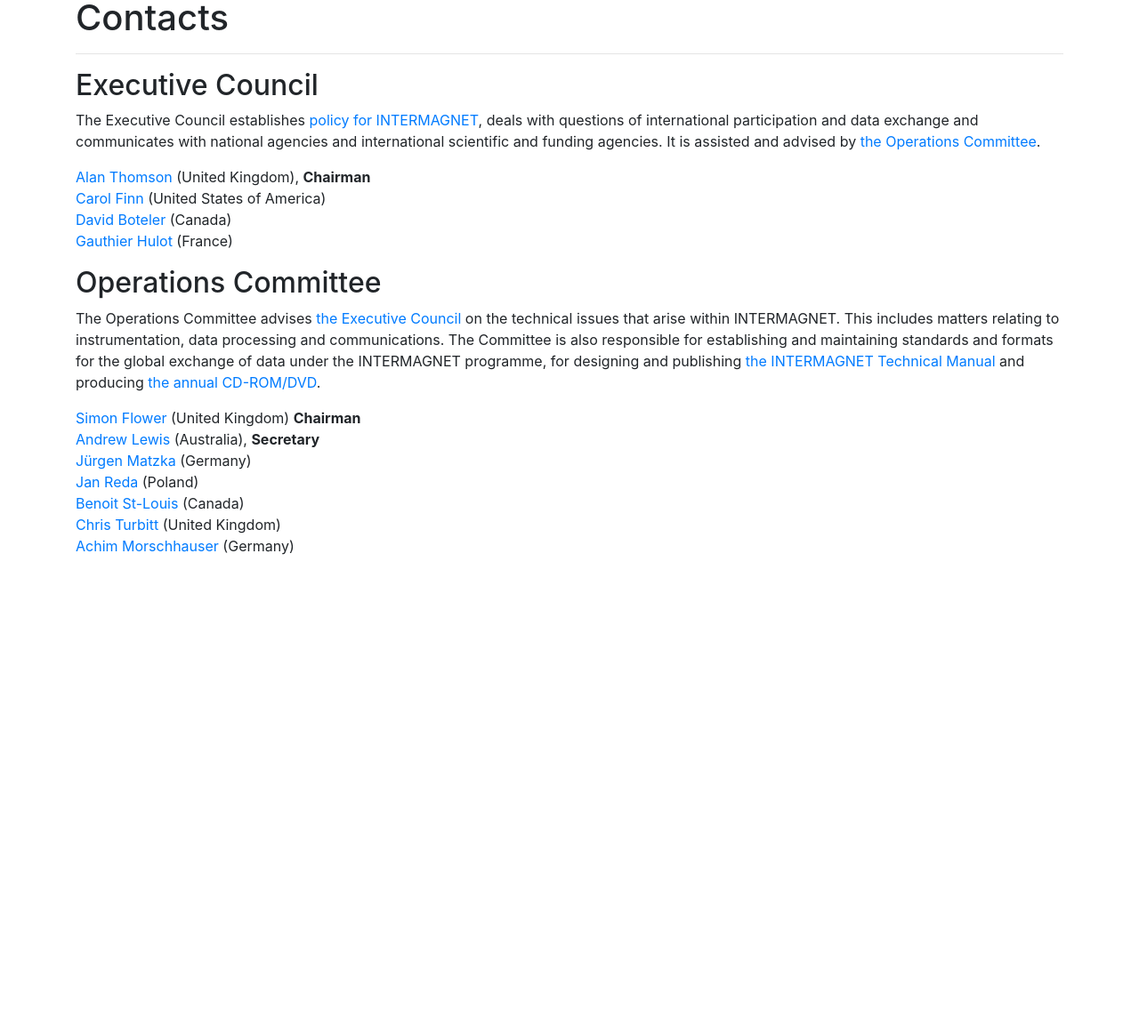
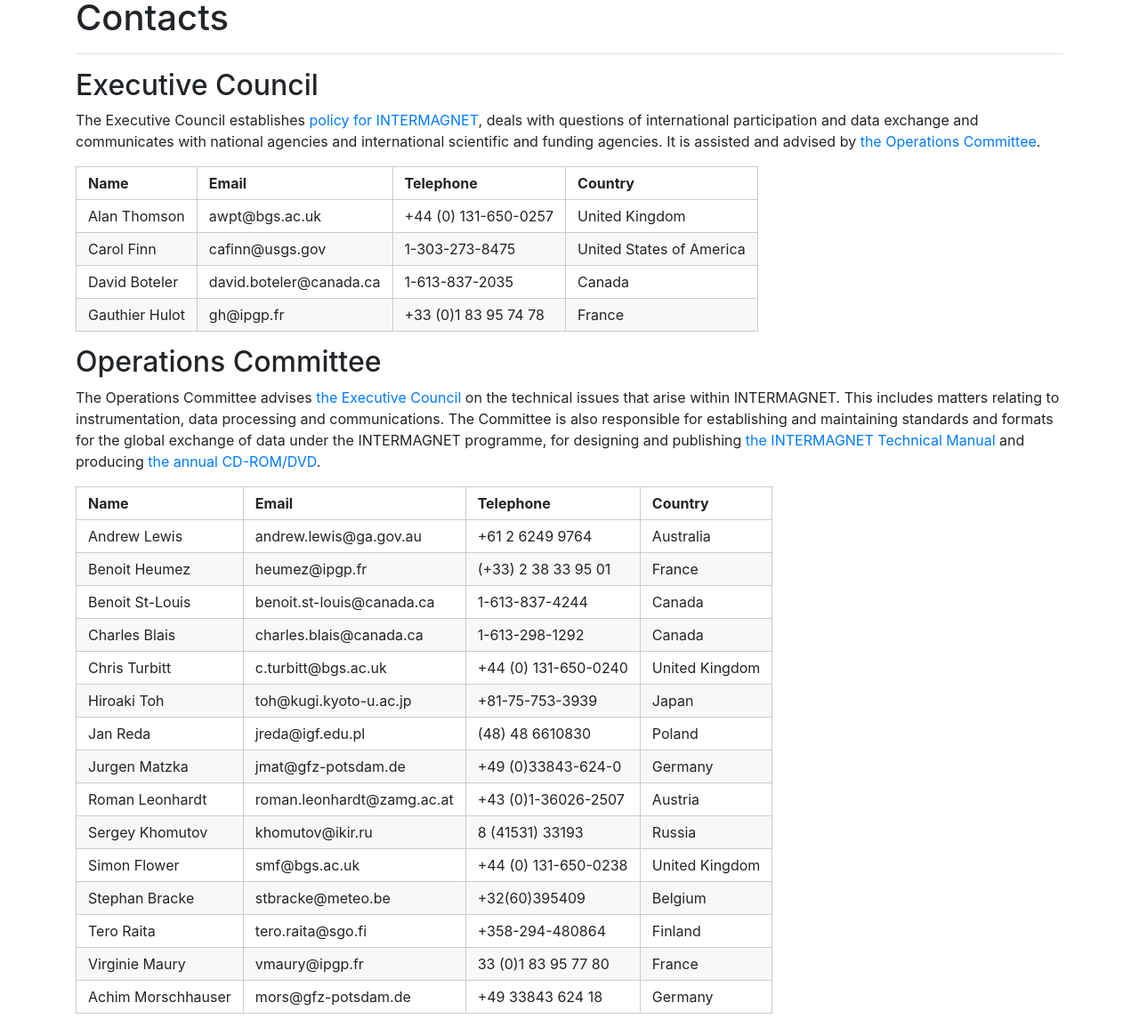
Before and after one commit to INTERMAGNET/intermagnet.github.io, a Jekyll site: the page built from contacts.md, in a window 1280 px wide, cut to the strip 176-1331 px from the top of the page. Shown: the whole strip at 89% size. Built offline with Jekyll 4.4.1, drawn with Linux system fonts in a browser that asks for light colours; before the commit the page ends 1200 px from its top, so only the background shows below that.

Commit message:
Cleanup sturcture and prepare for trnasition from intermagnet.org

```diff
--- a/_includes/index/services.html
+++ b/_includes/index/services.html
@@ -3,15 +3,17 @@
         <p><strong>Data</strong></p>
         <div class="list-group">
             <a href="/data_conditions.html" class="list-group-item list-group-item-action">Data Conditions</a>
-            <a href="http://www.intermagnet.org/data-donnee/download-eng.php" class="list-group-item list-group-item-action">Data Download (external)</a>
+            <a href="ftp://ftp.seismo.nrcan.gc.ca/intermagnet/" class="list-group-item list-group-item-action">Data Download (FTP)</a>
             <a href="http://www.intermagnet.org/data-donnee/formatdata-eng.php" class="list-group-item list-group-item-action">Data Format (external)</a>
             <a href="http://www.intermagnet.org/data-donnee/dataplot-eng.php" class="list-group-item list-group-item-action">Observatory Plots (external)</a>
             <a href="http://www.intermagnet.org/activitymap/activitymap-eng.php" class="list-group-item list-group-item-action">Geomagnetic Activity Map (external)</a>
+            <a href="/data_checkers.html" class="list-group-item list-group-item-action">Data Quality Checking</a>
         </div>
     </div>
     <div class="col-sm-4">
         <p><strong>Observatories</strong></p>
         <div class="list-group">
+            <a href="/metadata/" class="list-group-item list-group-item-action">IMOs and Definitive Catalogue (beta)</a>
             <a href="http://www.intermagnet.org/imos/imotblobs-eng.php" class="list-group-item list-group-item-action">IMOs and Responsible GINs (external)</a>
             <a href="http://www.intermagnet.org/imos/imomap-eng.php" class="list-group-item list-group-item-action">Map (external)</a>
             <a href="http://www.intermagnet.org/imos/imophoto-eng.php" class="list-group-item list-group-item-action">Photographs (external)</a>
@@ -24,7 +26,6 @@
         <div class="list-group">
             <a href="/structure.html" class="list-group-item list-group-item-action">Organizational Structure</a>
             <a href="/faq/" class="list-group-item list-group-item-action">FAQ</a>
-            <a href="http://www.intermagnet.org/data-donnee/cdrom/cddata-eng.php" class="list-group-item list-group-item-action">CD-ROM/DVDs (external)</a>
             <a href="http://www.intermagnet.org/publication-software/technicalsoft-eng.php" class="list-group-item list-group-item-action">Technical Reference Manual (external)</a>
             <a href="/publications.html" class="list-group-item list-group-item-action">Publications</a>
             <a href="/meetings.html" class="list-group-item list-group-item-action">Meetings</a>
--- a/contacts.md
+++ b/contacts.md
@@ -6,19 +6,31 @@
 
 The Executive Council establishes [policy for INTERMAGNET](/_includes/index/principles.html), deals with questions of international participation and data exchange and communicates with national agencies and international scientific and funding agencies. It is assisted and advised by [the Operations Committee](#operations-committee).
 
-[Alan Thomson](/members/AlanThomson.md) (United Kingdom), **Chairman**
-[Carol Finn](/members/CarolFinn.md) (United States of America)
-[David Boteler](/members/DavidBoteler.md) (Canada)
-[Gauthier Hulot](/members/GauthierHulot.md) (France)
+| Name |  Email | Telephone | Country |
+|------|--------|-----------|---------|
+| Alan Thomson | awpt@bgs.ac.uk | +44 (0) 131-650-0257 | United Kingdom |
+| Carol Finn | cafinn@usgs.gov | 1-303-273-8475 | United States of America |
+| David Boteler | david.boteler@canada.ca | 1-613-837-2035 | Canada |
+| Gauthier Hulot | gh@ipgp.fr | +33 (0)1 83 95 74 78 | France |
 
 ## Operations Committee
 
 The Operations Committee advises [the Executive Council](#executive-council) on the technical issues that arise within INTERMAGNET. This includes matters relating to instrumentation, data processing and communications. The Committee is also responsible for establishing and maintaining standards and formats for the global exchange of data under the INTERMAGNET programme, for designing and publishing [the INTERMAGNET Technical Manual](http://www.intermagnet.org/publication-software/technicalsoft-eng.php) and producing [the annual CD-ROM/DVD](http://www.intermagnet.org/data-donnee/cdrom/cddata-eng.php).
 
-[Simon Flower](/members/SimonFlower.md) (United Kingdom)  **Chairman**
-[Andrew Lewis](/members/AndrewLewis.md) (Australia), **Secretary**
-[Jürgen Matzka](/members/JurgenMatzka.md) (Germany)
-[Jan Reda](/members/JanReda.md) (Poland)
-[Benoit St-Louis](/members/BenoitStLouis.md) (Canada)
-[Chris Turbitt](/members/ChrisTurbitt.md) (United Kingdom)
-[Achim Morschhauser](/members/AchimMorschhauser.md) (Germany)
+| Name |  Email | Telephone | Country |
+|------|--------|-----------|---------|
+| Andrew Lewis | andrew.lewis@ga.gov.au | +61 2 6249 9764 | Australia |
+| Benoit Heumez | heumez@ipgp.fr | (+33) 2 38 33 95 01 | France |
+| Benoit St-Louis | benoit.st-louis@canada.ca | 1-613-837-4244 | Canada |
+| Charles Blais | charles.blais@canada.ca | 1-613-298-1292 | Canada |
+| Chris Turbitt | c.turbitt@bgs.ac.uk | +44 (0) 131-650-0240 | United Kingdom |
+| Hiroaki Toh | toh@kugi.kyoto-u.ac.jp | +81-75-753-3939 | Japan |
+| Jan Reda | jreda@igf.edu.pl | (48) 48 6610830 | Poland |
+| Jurgen Matzka | jmat@gfz-potsdam.de | +49 (0)33843-624-0 | Germany |
+| Roman Leonhardt | roman.leonhardt@zamg.ac.at | +43 (0)1-36026-2507 | Austria |
+| Sergey Khomutov | khomutov@ikir.ru | 8 (41531) 33193 | Russia |
+| Simon Flower | smf@bgs.ac.uk | +44 (0) 131-650-0238 | United Kingdom |
+| Stephan Bracke | stbracke@meteo.be | +32(60)395409 | Belgium |
+| Tero Raita | tero.raita@sgo.fi | +358-294-480864 | Finland |
+| Virginie Maury | vmaury@ipgp.fr | 33 (0)1 83 95 77 80	 | France |
+| Achim Morschhauser | mors@gfz-potsdam.de | +49 33843 624 18 | Germany |
```
Also changed, not shown: _data/navs.yml (+7 -6 lines), data_checkers.md (+11 -9 lines), members/AchimMorschhauser.md (deleted, +0 -7 lines), members/AlanThomson.md (deleted, +0 -7 lines), members/AndrewLewis.md (deleted, +0 -7 lines), members/BenoitStLouis.md (deleted, +0 -7 lines), members/CarolFinn.md (deleted, +0 -7 lines), members/ChrisTurbitt.md (deleted, +0 -7 lines), members/DavidBoteler.md (deleted, +0 -7 lines), members/GauthierHulot.md (deleted, +0 -7 lines), members/JanReda.md (deleted, +0 -7 lines), members/JurgenMatzka.md (deleted, +0 -7 lines), members/SimonFlower.md (deleted, +0 -7 lines), structure.md (+24 -24 lines), 1 more files.
